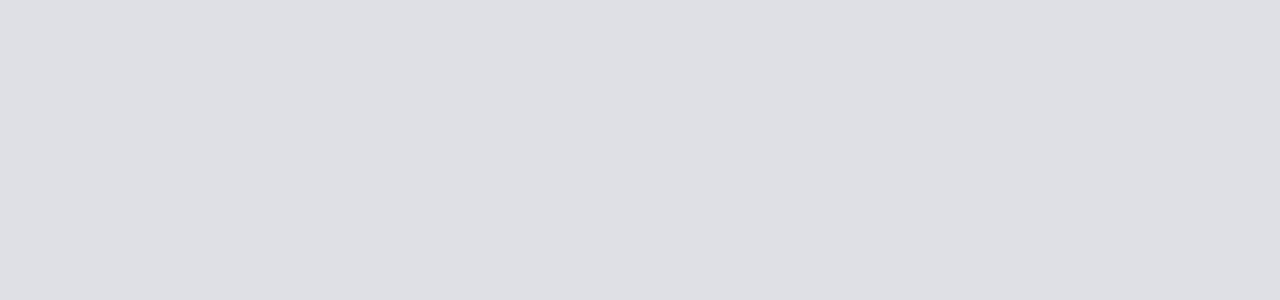
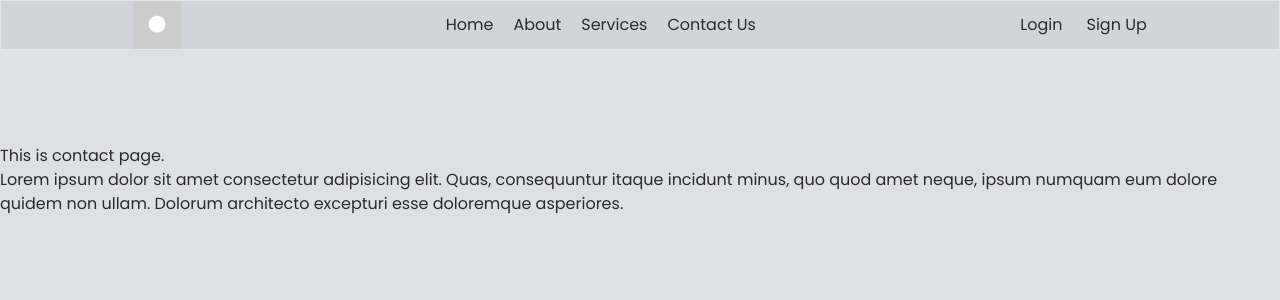
Before and after one commit to tuyishimejohnson/agura_initiative, a React (Create React App) app in the folder agura/agura_web_app/: page /contacts in a window 1280 px wide. Before the commit this address had no page. Shown: the top 300 px of the page. Built offline with nearby package versions, Linux system fonts and the light colour scheme.

Commit message:
Organized codes for better appearance.

```diff
--- a/agura/agura_web_app/src/App.js
+++ b/agura/agura_web_app/src/App.js
@@ -3,6 +3,8 @@ import './index.css'
 import { BrowserRouter, Route, Routes } from 'react-router-dom';
 import About from './about';
 import Layout from './layout';
+import Contacts from './contacts';
+import Services from './services';
 
 function App() {
   return (
@@ -11,6 +13,8 @@ function App() {
       <Route path='/' element={< Layout />}>
             <Route index element={<HomePage/>}/>
             <Route path='about' element={< About />}/>
+            <Route path='contacts' element={< Contacts />}/>
+            <Route path='services' element={< Services />}/>
           </Route>
       </Routes>
     </BrowserRouter>
--- /dev/null
+++ b/agura/agura_web_app/src/contacts.js
@@ -0,0 +1,12 @@
+import React from 'react'
+
+const Contacts = () => {
+  return (
+    <div className='mt-36'>
+        <h1>This is contact page.</h1>
+      <p>Lorem ipsum dolor sit amet consectetur adipisicing elit. Quas, consequuntur itaque incidunt minus, quo quod amet neque, ipsum numquam eum dolore quidem non ullam. Dolorum architecto excepturi esse doloremque asperiores.</p>
+    </div>
+  )
+}
+
+export default Contacts
--- a/agura/agura_web_app/src/homepage.js
+++ b/agura/agura_web_app/src/homepage.js
@@ -9,7 +9,6 @@ const HomePage = () => {
   return (
     <>
         <div>
-
             <div className=''>
                 <div className='flex space-x-8 pr-8 mt-12 relative'>
                     <img src={require('./5e8caed9e3160c5a7fe56547_nesa-by-makers-kwzWjTnDPLk-unsplash-min_40_1_45.jpg')} alt="" className='w-2/4'/>
@@ -39,7 +38,6 @@ const HomePage = () => {
             </div>
 
             <div className='bg-color_6 mt-12'>
-        {/* <h2 className='text-center w-1/4'>About</h2> */}
                     <div className='flex relative'>
                         <p className='flex items-center p-8 text-3xl'>Lorem ipsum dolor sit amet consectetur adipisicing elit. Odit ipsa aperiam laboriosam voluptas ullam corrupti labore eos expedita libero itaque, ea minus deleniti cumque suscipit aspernatur sed pariatur illo omnis. Lorem ipsum dolor sit amet consectetur adipisicing elit.</p>
 
@@ -91,7 +89,6 @@ const HomePage = () => {
                     </ul>
                 </nav>
             </div>
-
         </div>
     </>
   )
--- a/agura/agura_web_app/src/layout.js
+++ b/agura/agura_web_app/src/layout.js
@@ -12,16 +12,16 @@ const Layout = () => {
                 <nav className='flex space-x-5'>
                     <ul><li><Link to='/'>Home</Link></li></ul>
                     <ul><li><Link to='/about'>About</Link></li></ul>
-                    <ul><li><Link to='/'>Services</Link></li></ul>
-                    <ul><li><Link to='/'>Contact Us</Link></li></ul>
+                    <ul><li><Link to='/services'>Services</Link></li></ul>
+                    <ul><li><Link to='/contacts'>Contact Us</Link></li></ul>
                 </nav>
-
             </div>
             <div className='space-x-6'>
                 <button>Login</button>
                 <button>Sign Up</button>
             </div>
         </div>
+
         < Outlet />
     </>
 
--- /dev/null
+++ b/agura/agura_web_app/src/services.js
@@ -0,0 +1,11 @@
+import React from 'react'
+
+const Services = () => {
+  return (
+    <div className='mt-36'>
+      <p>Lorem ipsum dolor sit amet consectetur adipisicing elit. Quas, consequuntur itaque incidunt minus, quo quod amet neque, ipsum numquam eum dolore quidem non ullam. Dolorum architecto excepturi esse doloremque asperiores.</p>
+    </div>
+  )
+}
+
+export default Services
```
Lines whose indentation alone changed are shown as unchanged.
